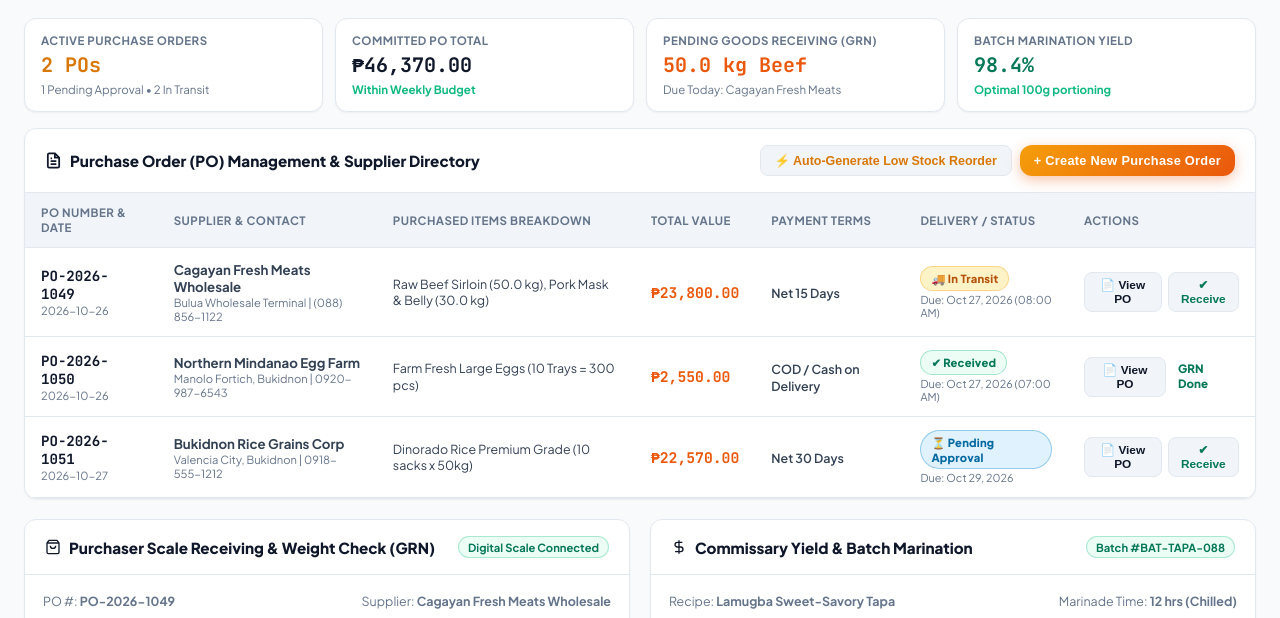
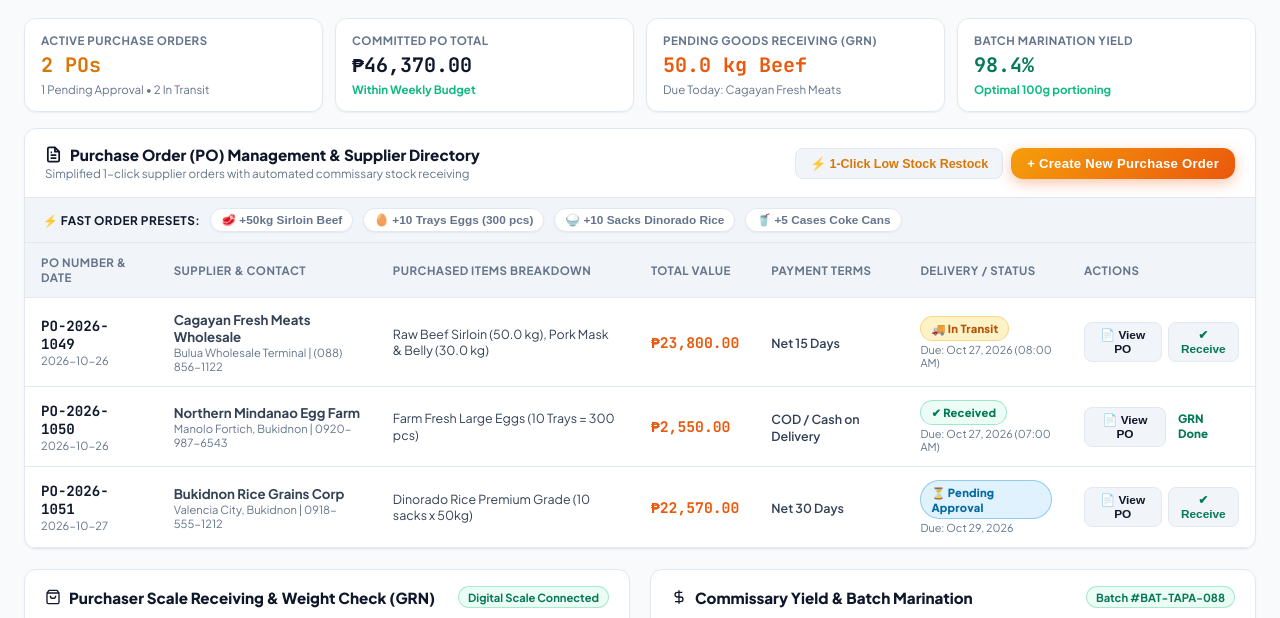
Before and after one commit to jasonvelasquez1410/lamugba-pos-system, a plain HTML site: page index.html in a window 1280 px wide. Both pictures are taken after a click on the button "4. Purchase Orders & Procurement". Shown: the part 113-731 px from the top of the page. Drawn offline with Linux system fonts and the light colour scheme.

Commit message:
fix(procurement): resolve modal DOM nesting and add fast 1-click supplier order presets

```diff
--- a/index.html
+++ b/index.html
@@ -2047,18 +2047,32 @@
       <!-- Main PO Management Panel -->
       <div class="card-panel" style="margin-bottom: 20px;">
         <div class="card-panel-header">
-          <h3>
-            <svg width="17" height="17" viewBox="0 0 24 24" fill="none" stroke="currentColor" stroke-width="2.5"><path d="M14 2H6a2 2 0 0 0-2 2v16a2 2 0 0 0 2 2h12a2 2 0 0 0 2-2V8z"/><polyline points="14 2 14 8 20 8"/><line x1="16" y1="13" x2="8" y2="13"/><line x1="16" y1="17" x2="8" y2="17"/><polyline points="10 9 9 9 8 9"/></svg>
-            Purchase Order (PO) Management & Supplier Directory
-          </h3>
-          <div style="display: flex; gap: 8px;">
+          <div>
+            <h3>
+              <svg width="17" height="17" viewBox="0 0 24 24" fill="none" stroke="currentColor" stroke-width="2.5"><path d="M14 2H6a2 2 0 0 0-2 2v16a2 2 0 0 0 2 2h12a2 2 0 0 0 2-2V8z"/><polyline points="14 2 14 8 20 8"/><line x1="16" y1="13" x2="8" y2="13"/><line x1="16" y1="17" x2="8" y2="17"/><polyline points="10 9 9 9 8 9"/></svg>
+              Purchase Order (PO) Management & Supplier Directory
+            </h3>
+            <span style="font-size: 0.73rem; color: var(--text-muted); display: block; margin-top: 2px;">
+              Simplified 1-click supplier orders with automated commissary stock receiving
+            </span>
+          </div>
+          <div style="display: flex; gap: 8px; flex-wrap: wrap;">
             <button class="btn-action-light" onclick="quickFillReorderPO()" style="color: var(--primary-dark); font-weight: 800;">
-              ⚡ Auto-Generate Low Stock Reorder
+              ⚡ 1-Click Low Stock Restock
             </button>
-            <button class="btn-checkout-print" style="padding: 7px 14px; font-size: 0.8rem;" onclick="openNewPoModal()">
+            <button class="btn-checkout-print" style="padding: 7px 16px; font-size: 0.82rem;" onclick="openNewPoModal()">
               + Create New Purchase Order
             </button>
           </div>
+        </div>
+
+        <!-- Non-Techie Friendly Quick Supplier Shortcuts -->
+        <div style="padding: 10px 18px; background: var(--bg-subtle); border-bottom: 1px solid var(--border-color); display: flex; align-items: center; gap: 10px; flex-wrap: wrap; font-size: 0.78rem;">
+          <strong style="color: var(--text-heading); font-size: 0.74rem; text-transform: uppercase; letter-spacing: 0.04em;">⚡ Fast Order Presets:</strong>
+          <button class="cat-pill" style="padding: 4px 10px; font-size: 0.74rem;" onclick="quickOrderPreset('beef')">🥩 +50kg Sirloin Beef</button>
+          <button class="cat-pill" style="padding: 4px 10px; font-size: 0.74rem;" onclick="quickOrderPreset('eggs')">🥚 +10 Trays Eggs (300 pcs)</button>
+          <button class="cat-pill" style="padding: 4px 10px; font-size: 0.74rem;" onclick="quickOrderPreset('rice')">🍚 +10 Sacks Dinorado Rice</button>
+          <button class="cat-pill" style="padding: 4px 10px; font-size: 0.74rem;" onclick="quickOrderPreset('coke')">🥤 +5 Cases Coke Cans</button>
         </div>
 
         <!-- PO Registry Table -->
@@ -2379,6 +2393,8 @@
         </div>
       </div>
     </div>
+  </div>
+
   <!-- ==================== MODAL: CREATE NEW PURCHASE ORDER ==================== -->
   <div id="modalNewPoBackdrop" class="modal-backdrop">
     <div class="modal-dialog" style="max-width: 620px;">
@@ -3375,6 +3391,31 @@
       recalculateModalPoTotal();
     }
 
+    function quickOrderPreset(type) {
+      openNewPoModal();
+      const container = document.getElementById("poLineItemsContainer");
+      container.innerHTML = "";
+
+      if (type === 'beef') {
+        document.getElementById("poSupplierSelect").value = "Cagayan Fresh Meats Wholesale";
+        addPoLineItemRow("Fresh Beef Sirloin (Tapa Cut)", 50, 350.00);
+        document.getElementById("poNotes").value = "50kg Sirloin block for sweet-savory tapa marination batch.";
+      } else if (type === 'eggs') {
+        document.getElementById("poSupplierSelect").value = "Northern Mindanao Egg Farm";
+        addPoLineItemRow("Farm Fresh Large Eggs (30-pc paper tray)", 10, 255.00);
+        document.getElementById("poNotes").value = "Replenishment: 10 trays (300 pcs) large eggs for silog stations.";
+      } else if (type === 'rice') {
+        document.getElementById("poSupplierSelect").value = "Bukidnon Rice Grains Corp";
+        addPoLineItemRow("Premium Dinorado Rice (50kg sack)", 10, 2257.00);
+        document.getElementById("poNotes").value = "10 sacks premium Dinorado for garlic sinangag cooking.";
+      } else if (type === 'coke') {
+        document.getElementById("poSupplierSelect").value = "Coca-Cola Beverages CDO Depot";
+        addPoLineItemRow("Coca-Cola Regular 330ml Can (Case of 24)", 5, 672.00);
+        document.getElementById("poNotes").value = "5 cases (120 cans) cold storage beverage restock.";
+      }
+      recalculateModalPoTotal();
+    }
+
     function submitNewPurchaseOrder() {
       const supplier = document.getElementById("poSupplierSelect").value;
       const terms = document.getElementById("poTermsSelect").value;
```
